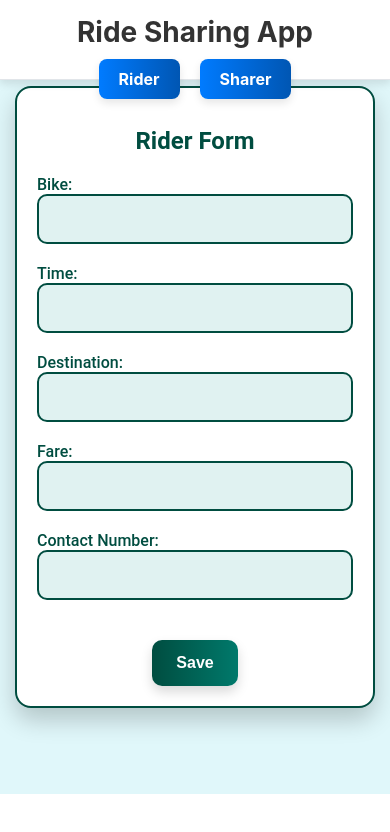
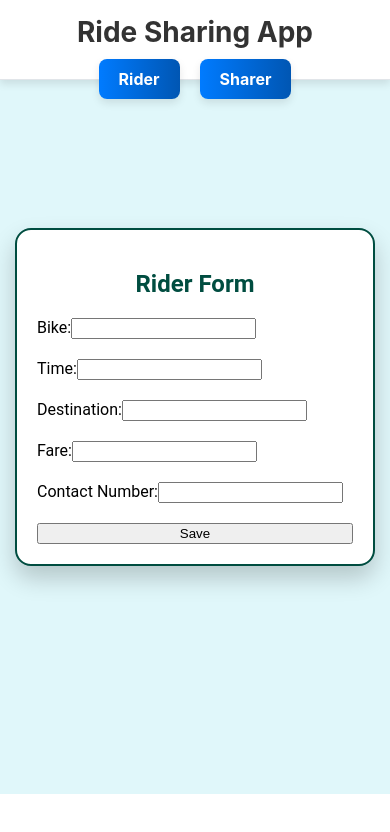
Before and after one commit to 3aswarconnect/ride_share, a React (Create React App) app: page / in a window 390 px wide. Shown: the top 832 px of the page. Built offline with nearby package versions, Linux system fonts and the light colour scheme.

Commit message:
Update ridercss.css

```diff
--- a/src/ridercss.css
+++ b/src/ridercss.css
@@ -19,6 +19,7 @@
   width: 100%;
   max-width: 600px; /* Wider width for a more spacious layout */
   transition: box-shadow 0.3s ease, transform 0.3s ease;
+  position: relative; /* Make sure we can position elements inside */
 }
 
 .rider-form-container:hover {
@@ -34,20 +35,23 @@
   font-weight: 700;
 }
 
-.rider-form-container form {
+form {
   display: grid;
   gap: 20px; /* Increased gap for a more spacious feel */
 }
 
-.rider-form-container label {
+.form-field {
   display: flex;
   flex-direction: column;
+}
+
+.form-field label {
   font-size: 16px; /* Larger font size */
   color: #004d40; /* Dark cyan text */
   font-weight: 500;
 }
 
-.rider-form-container input {
+.form-field input {
   padding: 14px;
   border: 2px solid #004d40; /* Dark cyan border */
   border-radius: 10px; /* Slightly rounded corners */
@@ -56,15 +60,14 @@
   background-color: #e0f2f1; /* Light cyan background */
 }
 
-.rider-form-container input:focus {
+.form-field input:focus {
   border-color: #00796b; /* Teal border on focus */
   outline: none;
   box-shadow: 0 0 0 3px rgba(0, 121, 107, 0.3); /* Enhanced focus shadow */
 }
 
-.rider-form-container button {
-  display: block;
-  margin: 20px auto 0;
+.save-button {
+  align-self: flex-end; /* Align button to the right */
   padding: 14px 24px; /* Larger padding for button */
   background: linear-gradient(to right, #004d40, #00796b);
   color: #ffffff;
@@ -77,7 +80,7 @@
   box-shadow: 0 6px 12px rgba(0, 0, 0, 0.15);
 }
 
-.rider-form-container button:hover {
+.save-button:hover {
   background: linear-gradient(to right, #00796b, #004d40);
   transform: translateY(-4px);
   box-shadow: 0 8px 16px rgba(0, 0, 0, 0.2);
@@ -97,8 +100,8 @@
     font-size: 24px;
   }
 
-  .rider-form-container input,
-  .rider-form-container button {
+  .form-field input,
+  .save-button {
     font-size: 16px;
   }
 }
```
